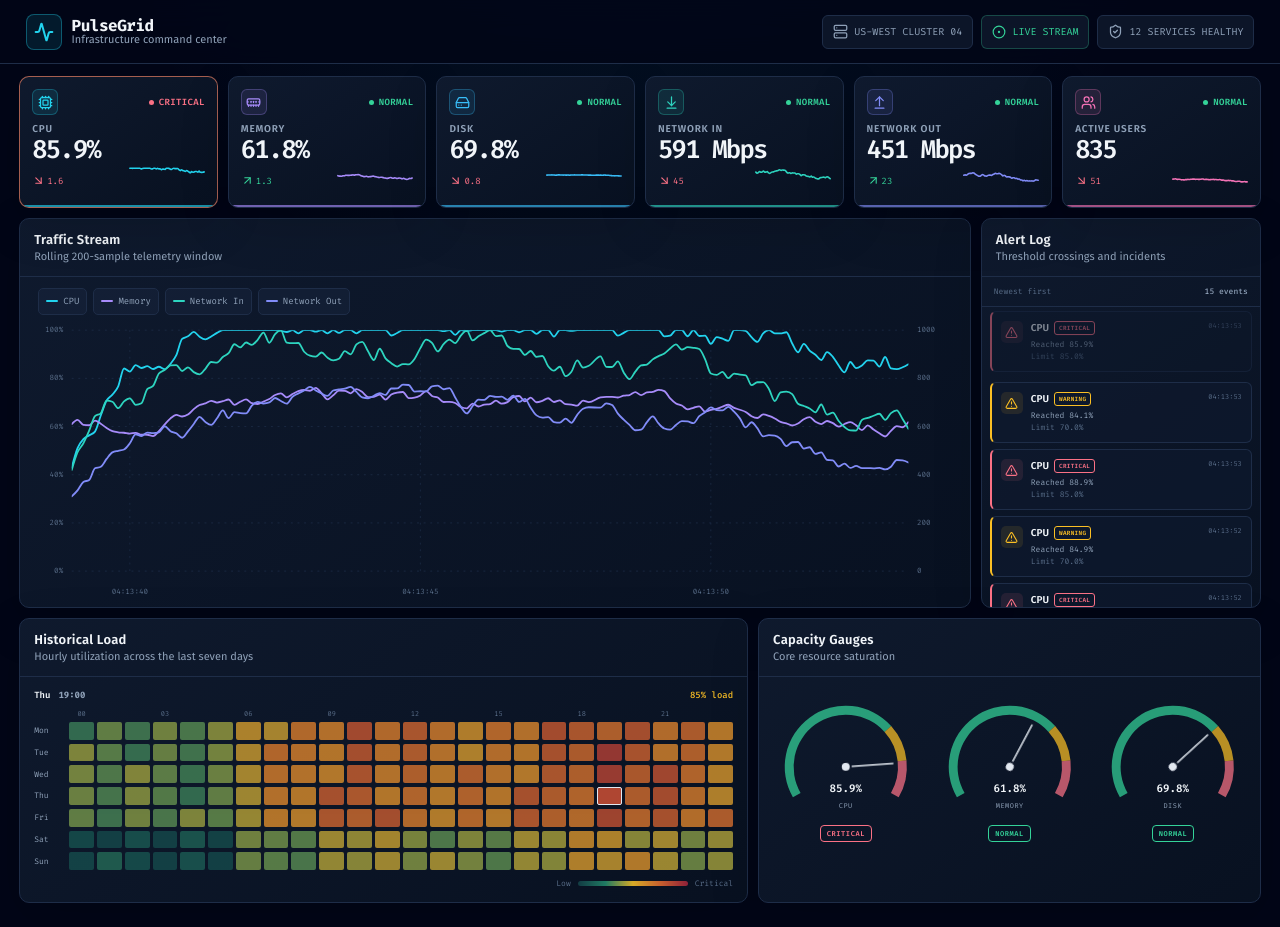
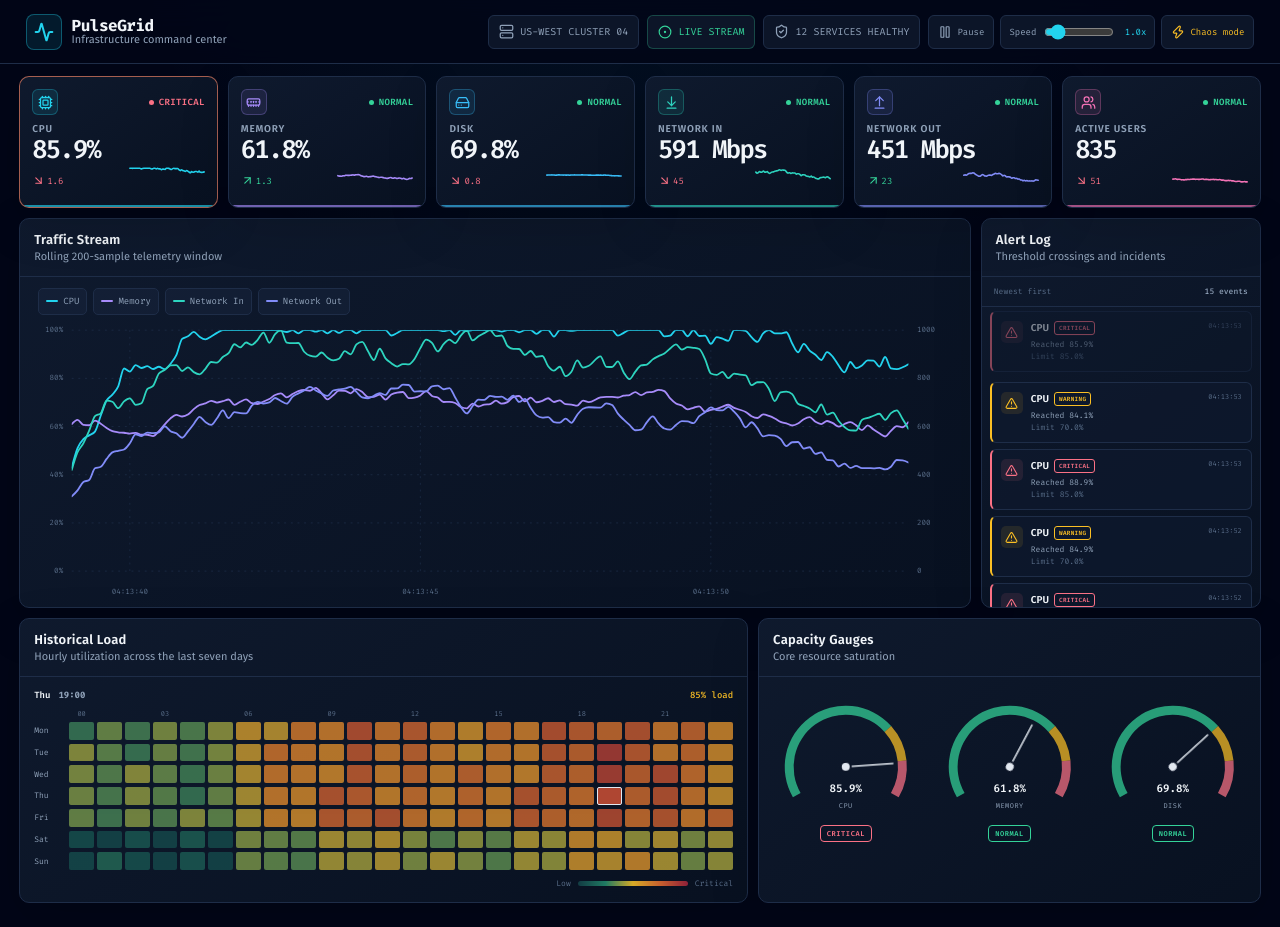
Before and after one commit to ShreeBohara/50-Days-of-Creative-Frontend, a React (Vite) app in the folder day-36-realtime-dashboard/: page / in a window 1280 px wide. Built offline with nearby package versions, Linux system fonts and the light colour scheme.

Commit message:
day-36: controls — pause, resume, speed control, and Chaos Mode

```diff
--- a/day-36-realtime-dashboard/src/App.css
+++ b/day-36-realtime-dashboard/src/App.css
@@ -35,10 +35,16 @@
 
 .brand,
 .brand > div,
+.topbar-right,
 .topbar-status,
 .topbar-status > div {
   display: flex;
   align-items: center;
+}
+
+.topbar-right {
+  gap: 8px;
+  justify-content: flex-end;
 }
 
 .brand {
@@ -94,6 +100,70 @@
 .topbar-status .connection-state {
   color: var(--normal);
   border-color: rgba(52, 211, 153, 0.28);
+}
+
+.stream-controls {
+  display: flex;
+  gap: 6px;
+  align-items: center;
+}
+
+.control-button,
+.speed-control {
+  min-height: 34px;
+  color: var(--muted);
+  background: rgba(15, 26, 46, 0.8);
+  border: 1px solid var(--border);
+  border-radius: 6px;
+  font-family: 'Fira Code', monospace;
+  font-size: 9px;
+}
+
+.control-button {
+  display: inline-flex;
+  gap: 5px;
+  align-items: center;
+  justify-content: center;
+  padding: 0 9px;
+  transition:
+    color 160ms ease-out,
+    background 160ms ease-out,
+    border-color 160ms ease-out;
+}
+
+.control-button:hover {
+  color: var(--text);
+  background: var(--panel-hover);
+  border-color: var(--border-bright);
+}
+
+.chaos-button {
+  color: var(--warning);
+}
+
+.chaos-button.is-active {
+  color: var(--critical);
+  background: rgba(127, 29, 29, 0.18);
+  border-color: rgba(251, 113, 133, 0.45);
+}
+
+.speed-control {
+  display: grid;
+  grid-template-columns: auto 70px 28px;
+  gap: 6px;
+  align-items: center;
+  padding: 0 8px;
+}
+
+.speed-control input {
+  width: 70px;
+  accent-color: var(--cyan);
+  cursor: pointer;
+}
+
+.speed-control output {
+  color: var(--cyan);
+  text-align: right;
 }
 
 .dashboard {
--- a/day-36-realtime-dashboard/src/App.jsx
+++ b/day-36-realtime-dashboard/src/App.jsx
@@ -3,6 +3,7 @@ import { AlertLog } from './components/AlertLog'
 import { CapacityGauges } from './components/CapacityGauges'
 import { MetricCard } from './components/MetricCard'
 import { LoadHeatmap } from './components/LoadHeatmap'
+import { StreamControls } from './components/StreamControls'
 import { StreamingChart } from './components/StreamingChart'
 import { METRICS } from './data/metrics'
 import { useMetricStream } from './hooks/useMetricStream'
@@ -43,6 +44,7 @@ function App() {
             </div>
           </div>
 
+          <div className="topbar-right">
             <div className="topbar-status" aria-label="System status">
               <div>
                 <Server size={15} aria-hidden="true" />
@@ -56,6 +58,15 @@ function App() {
                 <ShieldCheck size={15} aria-hidden="true" />
                 <span>12 SERVICES HEALTHY</span>
               </div>
+            </div>
+            <StreamControls
+              chaosActive={stream.chaosActive}
+              isPaused={stream.isPaused}
+              onChaos={stream.activateChaos}
+              onPauseChange={stream.setIsPaused}
+              onSpeedChange={stream.setSpeed}
+              speed={stream.speed}
+            />
           </div>
         </header>
 
--- /dev/null
+++ b/day-36-realtime-dashboard/src/components/StreamControls.jsx
@@ -0,0 +1,47 @@
+import { Pause, Play, Zap } from 'lucide-react'
+
+export function StreamControls({
+  isPaused,
+  onChaos,
+  onPauseChange,
+  onSpeedChange,
+  speed,
+  chaosActive,
+}) {
+  return (
+    <div className="stream-controls" aria-label="Simulation controls">
+      <button
+        type="button"
+        className="control-button"
+        aria-label={isPaused ? 'Resume data stream' : 'Pause data stream'}
+        onClick={() => onPauseChange(!isPaused)}
+      >
+        {isPaused ? <Play size={14} aria-hidden="true" /> : <Pause size={14} aria-hidden="true" />}
+        <span>{isPaused ? 'Resume' : 'Pause'}</span>
+      </button>
+
+      <label className="speed-control">
+        <span>Speed</span>
+        <input
+          type="range"
+          min="0.5"
+          max="5"
+          step="0.5"
+          value={speed}
+          onChange={(event) => onSpeedChange(Number(event.target.value))}
+        />
+        <output>{speed.toFixed(1)}x</output>
+      </label>
+
+      <button
+        type="button"
+        className={`control-button chaos-button ${chaosActive ? 'is-active' : ''}`}
+        aria-pressed={chaosActive}
+        onClick={onChaos}
+      >
+        <Zap size={14} aria-hidden="true" />
+        <span>{chaosActive ? 'Incident active' : 'Chaos mode'}</span>
+      </button>
+    </div>
+  )
+}
--- a/day-36-realtime-dashboard/src/hooks/useMetricStream.js
+++ b/day-36-realtime-dashboard/src/hooks/useMetricStream.js
@@ -11,8 +11,10 @@ export function useMetricStream() {
   const [alerts, setAlerts] = useState([])
   const [isPaused, setIsPaused] = useState(false)
   const [speed, setSpeed] = useState(1)
+  const [chaosActive, setChaosActive] = useState(false)
   const [thresholds, setThresholds] = useState(DEFAULT_THRESHOLDS)
   const chaosUntilRef = useRef(0)
+  const chaosTimerRef = useRef(null)
   const latestSampleRef = useRef(history.at(-1))
 
   useEffect(() => {
@@ -39,7 +41,17 @@ export function useMetricStream() {
 
   const activateChaos = useCallback(() => {
     chaosUntilRef.current = Date.now() + CHAOS_DURATION
+    setChaosActive(true)
+    window.clearTimeout(chaosTimerRef.current)
+    chaosTimerRef.current = window.setTimeout(() => setChaosActive(false), CHAOS_DURATION)
   }, [])
+
+  useEffect(
+    () => () => {
+      window.clearTimeout(chaosTimerRef.current)
+    },
+    [],
+  )
 
   return {
     history,
@@ -48,6 +60,7 @@ export function useMetricStream() {
     setIsPaused,
     speed,
     setSpeed,
+    chaosActive,
     thresholds,
     setThresholds,
     activateChaos,
```
Lines whose indentation alone changed are shown as unchanged.
